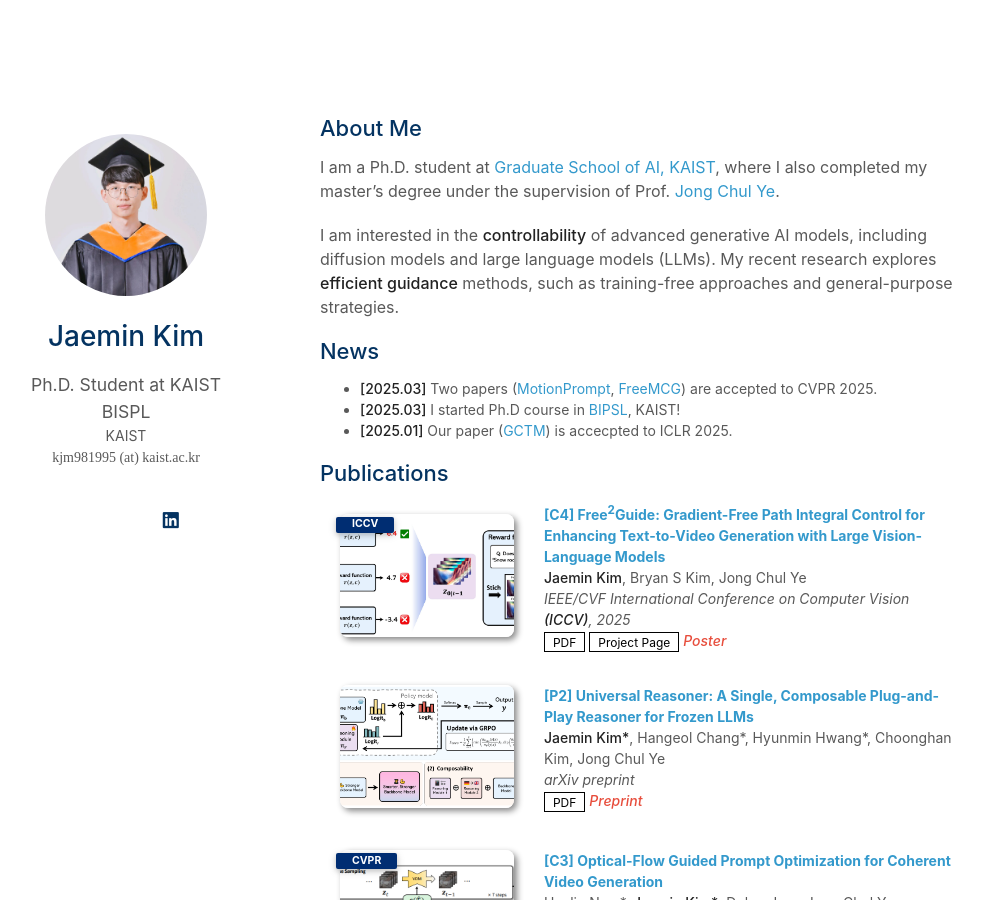
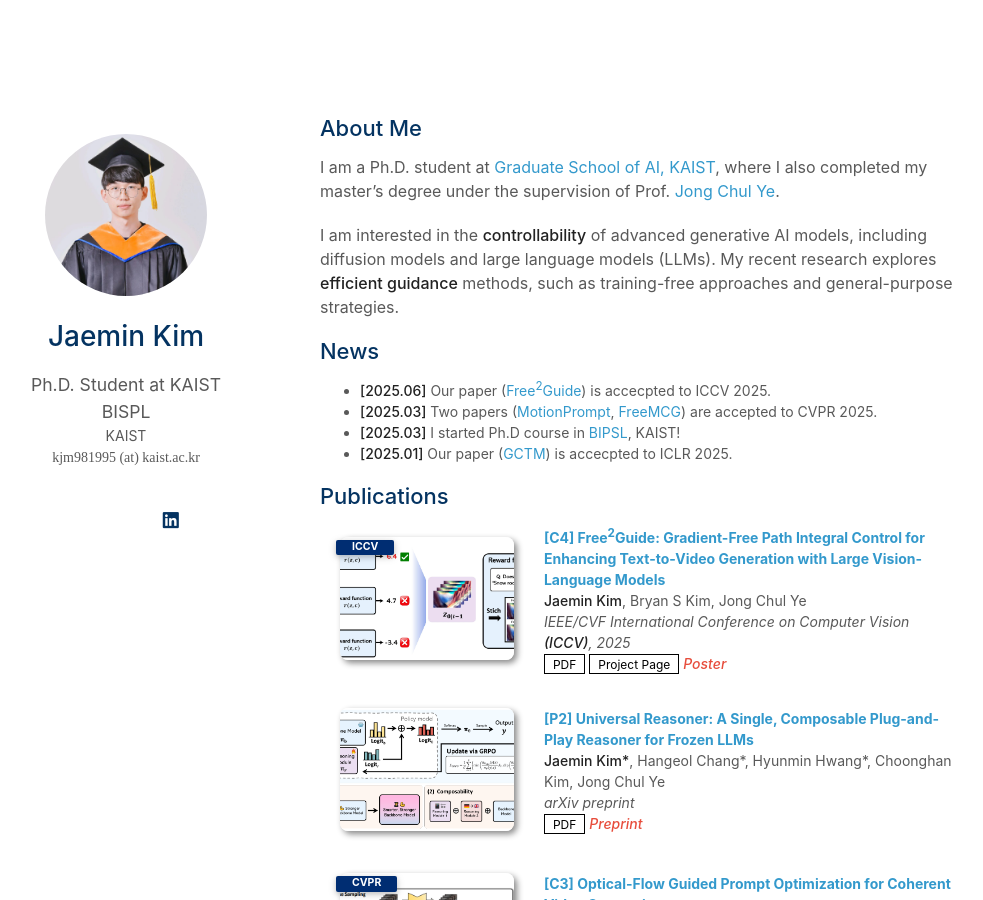
Before and after one commit to kjm981995/kjm981995.github.io, a Jekyll site: the page built from index.md, in a window 1280 px wide and 900 px high. Shown: the whole window, without its empty margins (150-1133 px from the left). Built offline with Jekyll 4.4.1, drawn with Linux system fonts in a browser that asks for light colours; a style sheet for code colours, icons or effects is not loaded; our own code applies the rules of GitHub Pages for plain Markdown files.

Commit message:
Update index.md

```diff
--- a/index.md
+++ b/index.md
@@ -14,6 +14,7 @@ I am interested in the <strong>controllability</strong> of advanced generative A
 
 ## News
 
+- **[2025.06]** Our paper (<a href="https://arxiv.org/abs/2411.17041">Free<sup>2</sup>Guide</a>) is accecpted to ICCV 2025.
 - **[2025.03]** Two papers (<a href="https://arxiv.org/abs/2411.15540">MotionPrompt</a>, <a href="https://arxiv.org/abs/2411.15265">FreeMCG</a>) are accepted to CVPR 2025.
 - **[2025.03]** I started Ph.D course in <a href="https://bispl.weebly.com/">BIPSL</a>, KAIST!
 - **[2025.01]** Our paper (<a href="https://arxiv.org/abs/2403.12510">GCTM</a>) is accecpted to ICLR 2025.
```
